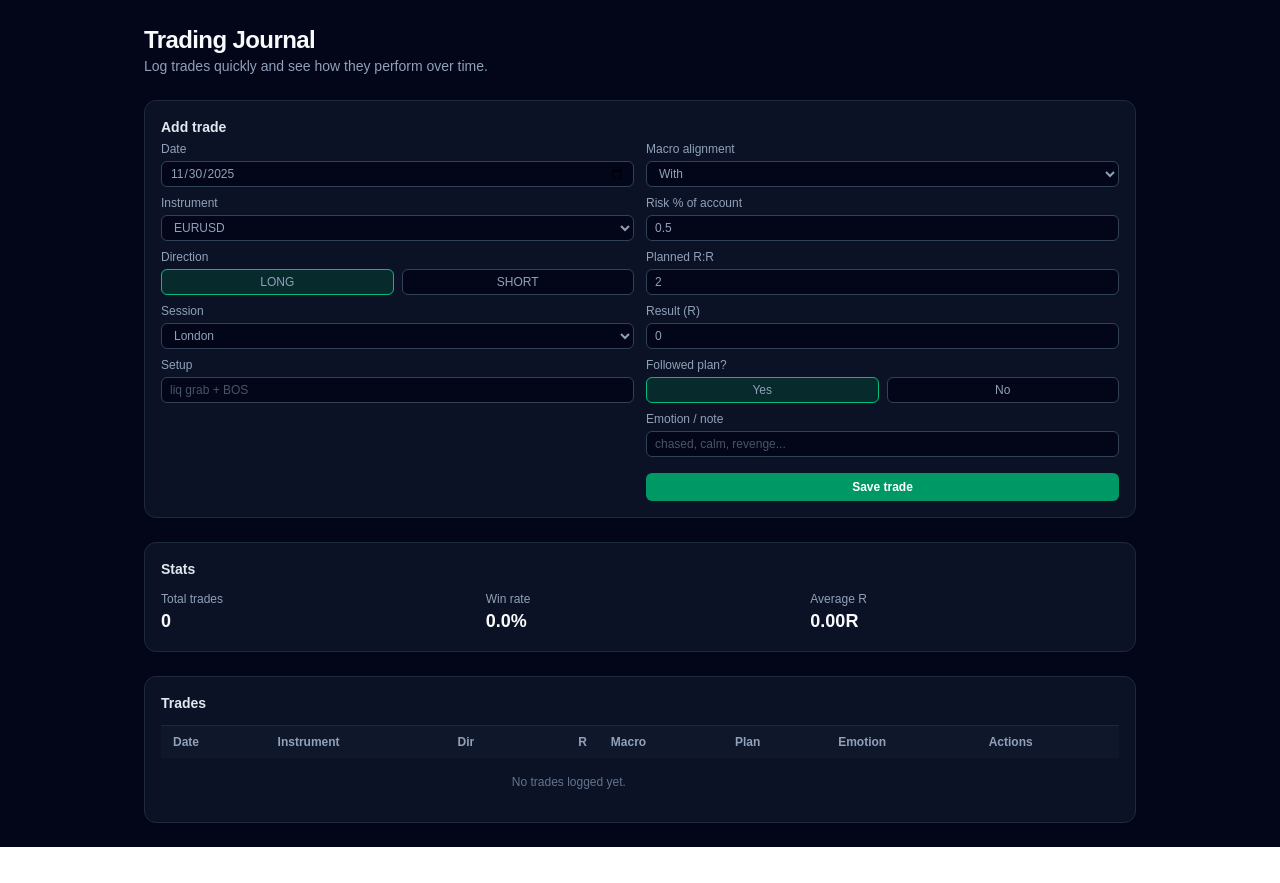
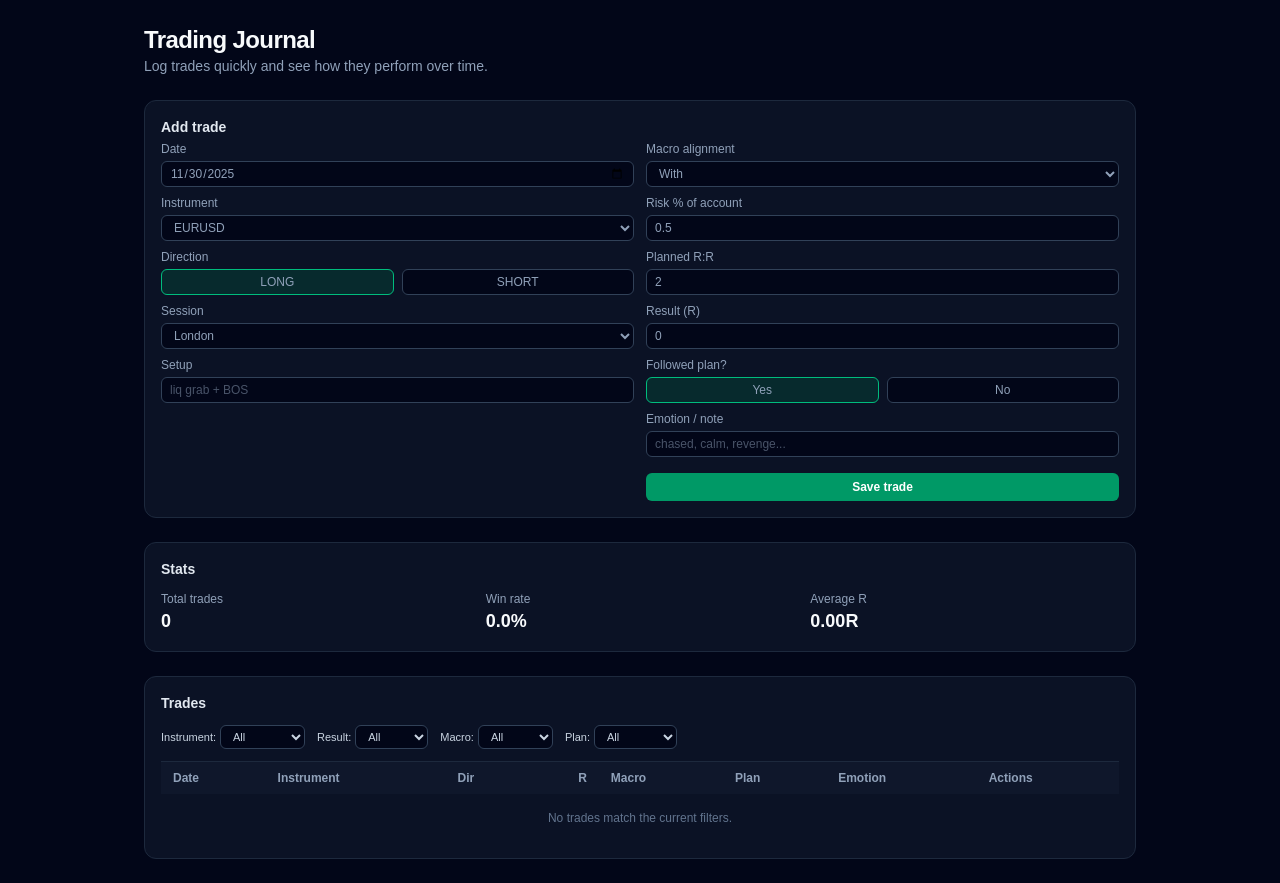
Before and after one commit to TheRRSpace/Prop-Dashboard-and-Journal, a Next.js app: page /journal in a window 1280 px wide. Before the commit the page ends 847 px from the top, so only its background shows below. Built offline with nearby package versions, Linux system fonts and the light colour scheme.

Commit message:
added filters to instruments, results, macro and plan

```diff
--- a/app/journal/page.tsx
+++ b/app/journal/page.tsx
@@ -60,6 +60,12 @@ export default function JournalPage() {
 
   const [editingId, setEditingId] = useState<string | null>(null);
 
+  // filters for table and stats
+  const [instrumentFilter, setInstrumentFilter] = useState("ALL");
+  const [resultFilter, setResultFilter] = useState("ALL");
+  const [macroFilter, setMacroFilter] = useState("ALL");
+  const [planFilter, setPlanFilter] = useState("ALL");
+
   useEffect(() => {
     setTrades(loadTrades());
   }, []);
@@ -69,21 +75,48 @@ export default function JournalPage() {
   }, [trades]);
 
   // simple stats
+
+  // trades after applying filters
+  const filteredTrades = useMemo(() => {
+    return trades.filter((t) => {
+      // Instrument filter
+      if (instrumentFilter !== "ALL" && t.instrument !== instrumentFilter) {
+        return false;
+      }
+
+      // Result filter
+      if (resultFilter === "WINS" && t.resultR <= 0) return false;
+      if (resultFilter === "LOSSES" && t.resultR >= 0) return false;
+
+      // Macro filter
+      if (macroFilter !== "ALL" && t.macroAlignment !== macroFilter) {
+        return false;
+      }
+
+      // Plan filter
+      if (planFilter === "YES" && !t.followedPlan) return false;
+      if (planFilter === "NO" && t.followedPlan) return false;
+
+      return true;
+    });
+  }, [trades, instrumentFilter, resultFilter, macroFilter, planFilter]);
+
   const stats = useMemo(() => {
-    if (trades.length === 0) {
+    if (filteredTrades.length === 0) {
       return {
         total: 0,
         winRate: 0,
         avgR: 0,
       };
     }
-    const total = trades.length;
-    const wins = trades.filter((t) => t.resultR > 0).length;
+
+    const total = filteredTrades.length;
+    const wins = filteredTrades.filter((t) => t.resultR > 0).length;
     const winRate = (wins / total) * 100;
-    const avgR = trades.reduce((sum, t) => sum + t.resultR, 0) / total;
+    const avgR = filteredTrades.reduce((sum, t) => sum + t.resultR, 0) / total;
 
     return { total, winRate, avgR };
-  }, [trades]);
+  }, [filteredTrades]);
 
   function startEdit(trade: Trade) {
     setEditingId(trade.id);
@@ -423,6 +456,65 @@ export default function JournalPage() {
         {/* Trades list */}
         <section className="rounded-xl border border-slate-800 bg-slate-900/70 p-4">
           <h2 className="mb-3 text-sm font-semibold text-slate-200">Trades</h2>
+          <div className="mb-3 flex flex-wrap gap-3 text-[11px] text-slate-300">
+            {/* Instrument filter */}
+            <label className="flex items-center gap-1">
+              <span>Instrument:</span>
+              <select
+                value={instrumentFilter}
+                onChange={(e) => setInstrumentFilter(e.target.value)}
+                className="rounded-md border border-slate-700 bg-slate-950 px-2 py-1"
+              >
+                <option value="ALL">All</option>
+                <option value="XAUUSD">XAUUSD</option>
+                <option value="EURUSD">EURUSD</option>
+              </select>
+            </label>
+
+            {/* Result filter */}
+            <label className="flex items-center gap-1">
+              <span>Result:</span>
+              <select
+                value={resultFilter}
+                onChange={(e) => setResultFilter(e.target.value)}
+                className="rounded-md border border-slate-700 bg-slate-950 px-2 py-1"
+              >
+                <option value="ALL">All</option>
+                <option value="WINS">Wins</option>
+                <option value="LOSSES">Losses</option>
+              </select>
+            </label>
+
+            {/* Macro filter */}
+            <label className="flex items-center gap-1">
+              <span>Macro:</span>
+              <select
+                value={macroFilter}
+                onChange={(e) => setMacroFilter(e.target.value)}
+                className="rounded-md border border-slate-700 bg-slate-950 px-2 py-1"
+              >
+                <option value="ALL">All</option>
+                <option value="With">With</option>
+                <option value="Against">Against</option>
+                <option value="Neutral">Neutral</option>
+              </select>
+            </label>
+
+            {/* Plan filter */}
+            <label className="flex items-center gap-1">
+              <span>Plan:</span>
+              <select
+                value={planFilter}
+                onChange={(e) => setPlanFilter(e.target.value)}
+                className="rounded-md border border-slate-700 bg-slate-950 px-2 py-1"
+              >
+                <option value="ALL">All</option>
+                <option value="YES">Followed</option>
+                <option value="NO">Broke</option>
+              </select>
+            </label>
+          </div>
+
           <div className="max-h-80 overflow-auto text-xs">
             <table className="min-w-full border-t border-slate-800">
               <thead className="sticky top-0 bg-slate-900">
@@ -444,7 +536,7 @@ export default function JournalPage() {
                 </tr>
               </thead>
               <tbody>
-                {trades.map((t, idx) => (
+                {filteredTrades.map((t, idx) => (
                   <tr
                     key={t.id}
                     className={
@@ -530,13 +622,13 @@ export default function JournalPage() {
                   </tr>
                 ))}
 
-                {trades.length === 0 && (
+                {filteredTrades.length === 0 && (
                   <tr>
                     <td
-                      colSpan={7}
+                      colSpan={9}
                       className="px-3 py-4 text-center text-slate-500"
                     >
-                      No trades logged yet.
+                      No trades match the current filters.
                     </td>
                   </tr>
                 )}
```
